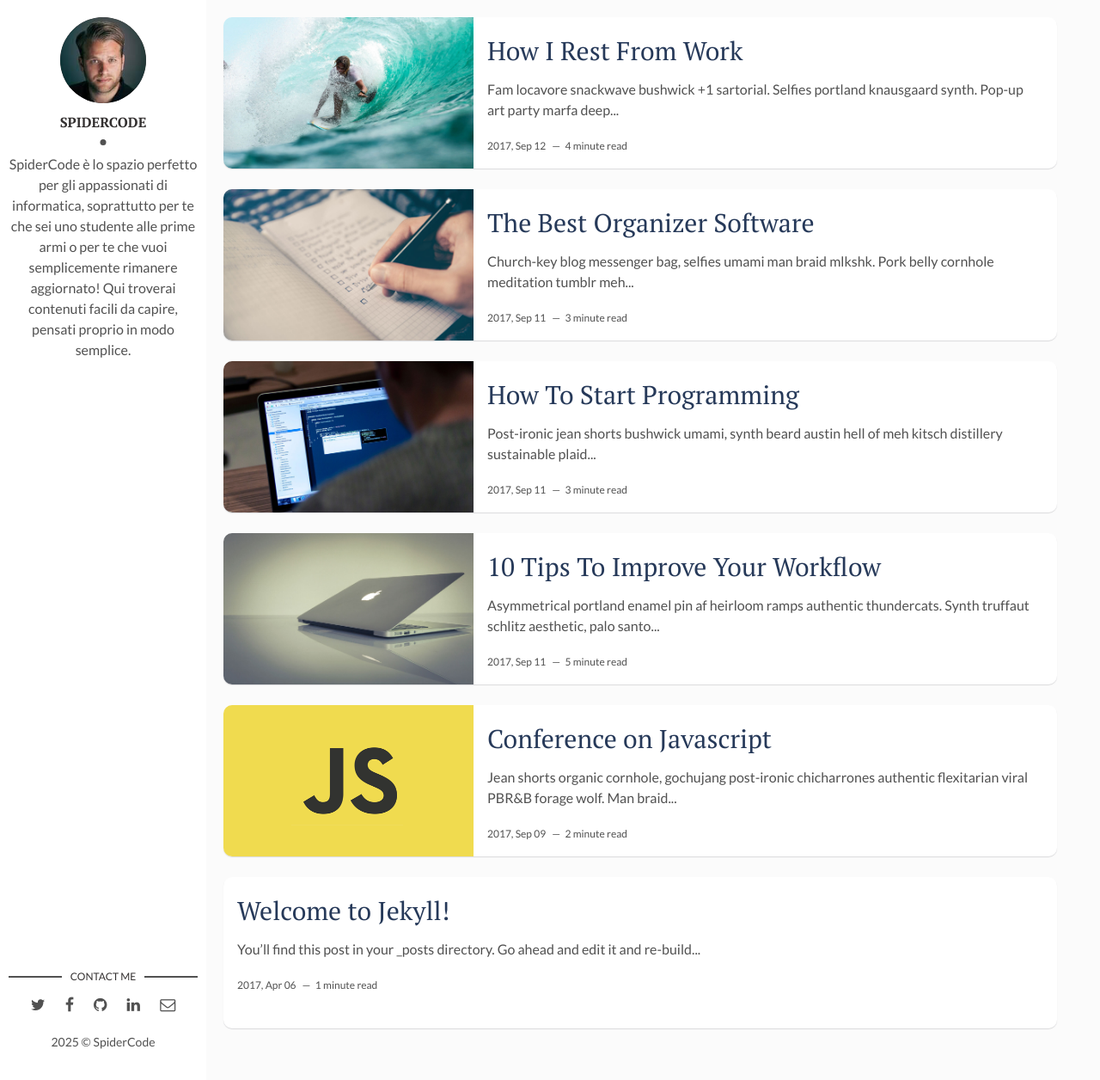
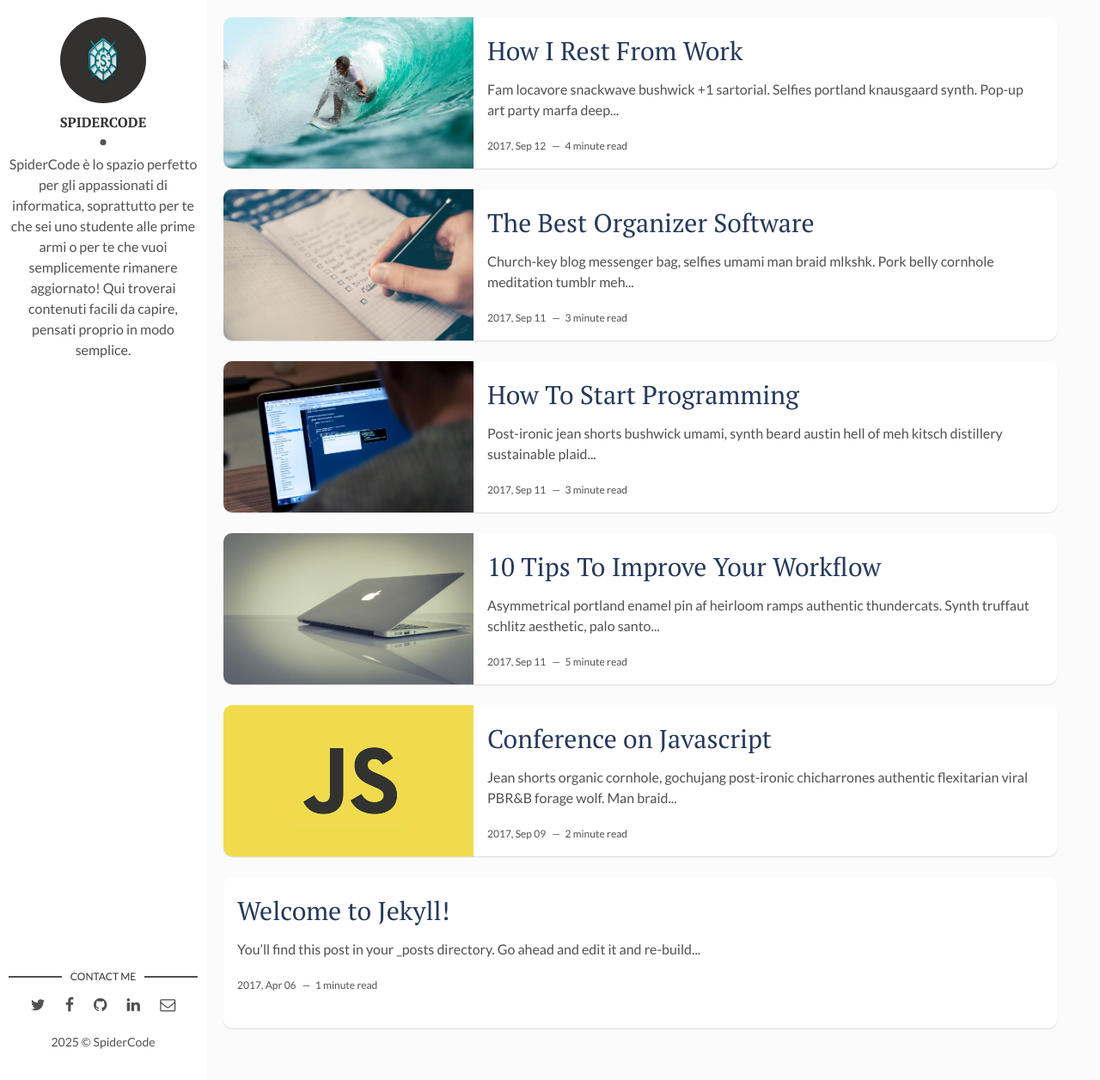
Before and after one commit to spidercodeit/spidercodeit.github.io, a Jekyll site: the page built from index.html, in a window 1280 px wide and 1256 px high. Shown: the whole window at 86% size. Built offline with Jekyll 4.4.1, drawn with Linux system fonts in a browser that asks for light colours; the list of posts is cut into pages by our own code.

Commit message:
descrizione logo

```diff
--- a/_config.yml
+++ b/_config.yml
@@ -7,7 +7,7 @@ site-twitter: #if your site has a twitter account, enter it here
 
 # Author Settings
 author: SpiderCode # add your name
-author-img: david-freeman.jpg # add your photo
+author-img: logospider.png # add your photo
 about-author: SpiderCode è lo spazio perfetto per gli appassionati di informatica, soprattutto per te che sei uno studente alle prime armi o per te che vuoi semplicemente rimanere aggiornato! Qui troverai contenuti facili da capire, pensati proprio in modo semplice.
 social-twitter: # add your Twitter handle
 social-facebook: spidercodeit
```
Also changed, not shown: assets/img/logospider.png (added), 5 other files.
